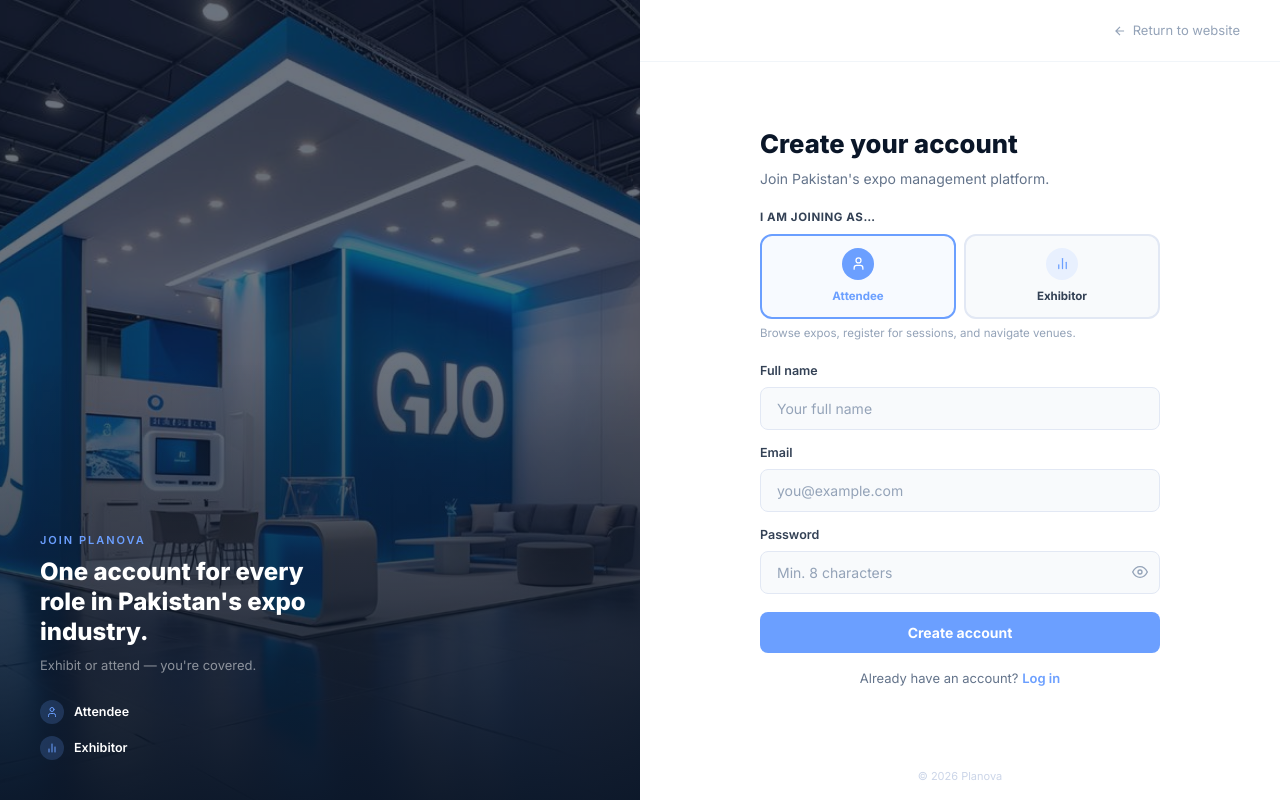
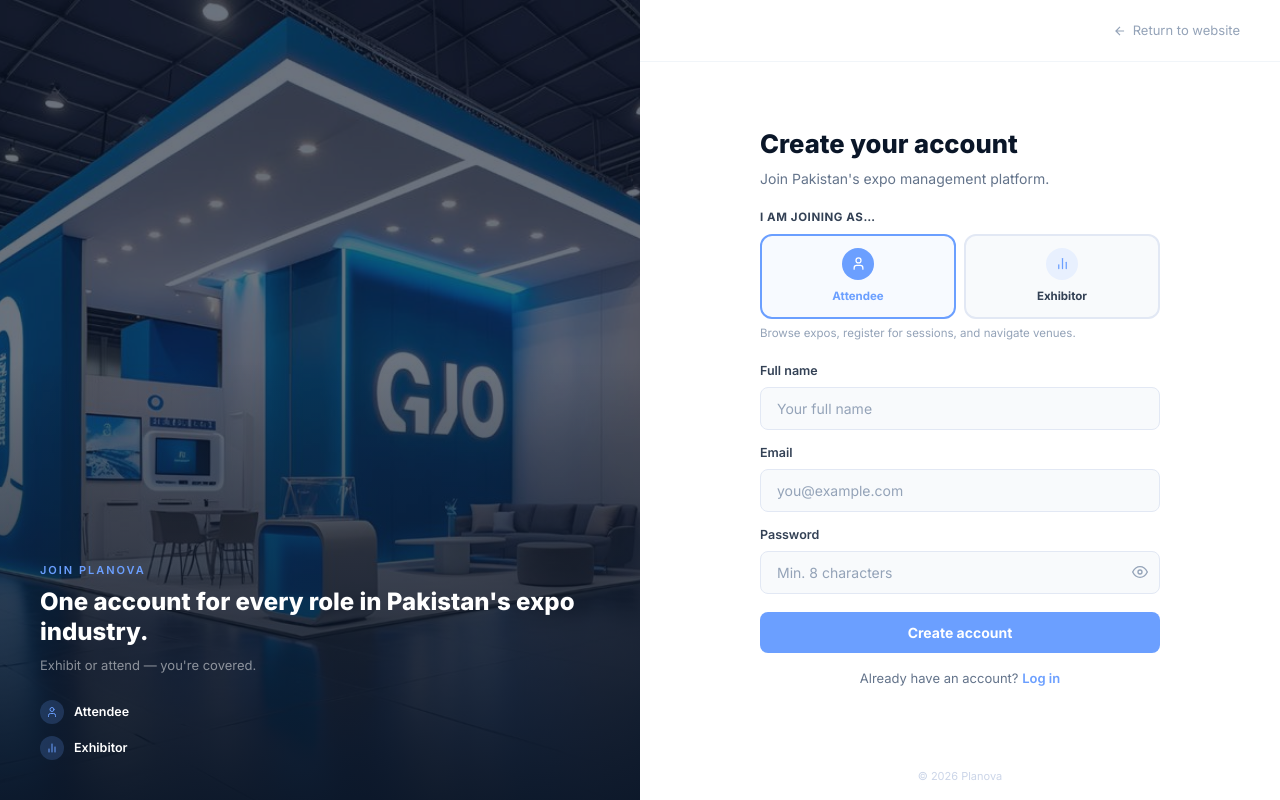
Before and after one commit to MRxSHAYAN/Planova, a React (Vite) app in the folder client/: page /register in a window 1280 px wide. Built offline with nearby package versions, Linux system fonts and the light colour scheme.

Commit message:
m_shayan: Typo error debug

```diff
--- a/client/src/web/pages/auth/Register.jsx
+++ b/client/src/web/pages/auth/Register.jsx
@@ -45,10 +45,10 @@ export default function Register() {
 
           <div>
             <p className="text-[#6B9FFF] text-[11px] font-semibold tracking-[0.18em] uppercase mb-2">Join Planova</p>
-            <h2 className="text-white text-[1.5rem] font-black leading-tight max-w-[280px]">
+            <h2 className="text-white text-[1.5rem] font-black leading-tight max-w-280px">
               One account for every role in Pakistan's expo industry.
             </h2>
-            <p className="text-white/50 text-[13px] mt-2 max-w-[260px] leading-relaxed">
+            <p className="text-white/50 text-[13px] mt-2 max-w-260px leading-relaxed">
               Exhibit or attend — you're covered.
             </p>
             <div className="mt-6 flex flex-col gap-3">
```
